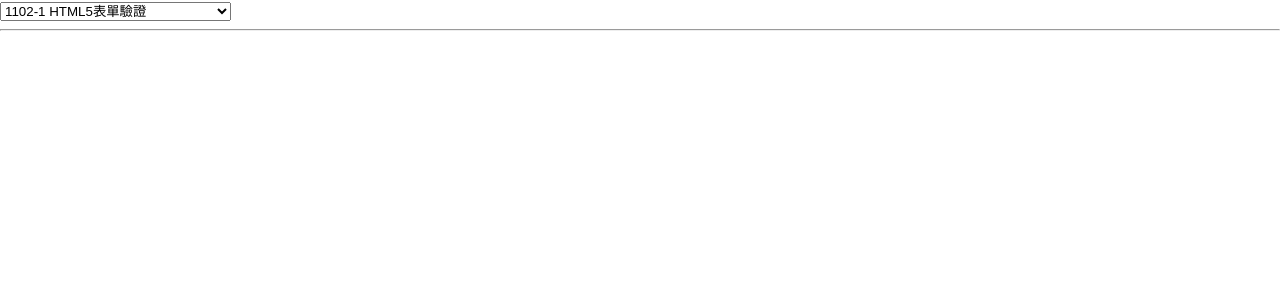
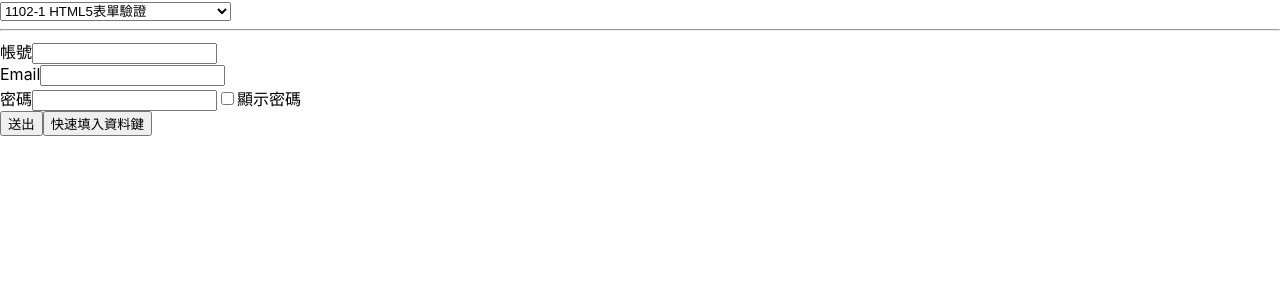
Before and after one commit to enchil/React, a React (Create React App) app: page / in a window 1280 px wide. Shown: the top 300 px of the page. Built offline with nearby package versions, Linux system fonts and the light colour scheme.

Commit message:
HTML5 表單驗證

```diff
--- a/src/ex-1102-1/HTML5ValidForm.js
+++ b/src/ex-1102-1/HTML5ValidForm.js
@@ -1,4 +1,138 @@
-function HTML5ValidForm(params) {
-    return<></>
+import { useState } from 'react'
+
+function HTML5ValidForm() {
+  //   const [username, setUsername] = useState('')
+  //   const [password, setPassword] = useState('')
+
+  const [user, setUser] = useState({
+    username: '',
+    email: '',
+    password: '',
+  })
+
+  //紀錄欄位錯誤的訊息
+  const [fieldErrors, setFieldErrors] = useState({
+    username: '',
+    email: '',
+    password: '',
+  })
+
+  // true = 呈現密碼 / false = 隱藏密碼
+  const [show, setShow] = useState(false)
+
+  const handleFieldChange = (e) => {
+    //console.log(e.target.type, e.target.name, e.target.value)
+    // computed property name
+    // https://developer.mozilla.org/en-US/docs/Web/JavaScript/Reference/Operators/Object_initializer#computed_property_names
+    const newUser = { ...user, [e.target.name]: e.target.value }
+    setUser(newUser)
+  }
+
+  const handleFormSubmit = (e) => {
+    //阻擋預設form送出的行為
+    e.preventDefault()
+
+    //得到輸入值的方式
+    //第1種，從state直接得到
+    console.log(user)
+
+    //第2種，從Formdata得到
+    const formData = new FormData(e.target)
+    console.log(
+      formData.get('username'),
+      formData.get('email'),
+      formData.get('password')
+    )
+
+    //其他驗證 修改
+
+    //送到伺服器
+  }
+
+  const handleFormInvalid = (e) => {
+    //阻擋預設行為-關掉泡泡訊息
+    e.preventDefault()
+    console.log(e.target.name, e.target.validationMessage)
+    setFieldErrors({
+      ...fieldErrors,
+      [e.target.name]: e.target.validationMessage,
+    })
+  }
+
+  //有錯誤訊息之後，使用正回頭填欄位時，要把目前正在修改的欄位的錯誤訊息清空
+  const hanedleFormChange = (e) => {
+    setFieldErrors({
+      ...fieldErrors,
+      [e.target.name]: '',
+    })
+  }
+
+  return (
+    <>
+      <form
+        onSubmit={handleFormSubmit}
+        onInvalid={handleFormInvalid}
+        onChange={hanedleFormChange}
+      >
+        <label>帳號</label>
+        <input
+          type="text"
+          name="username"
+          value={user.username}
+          onChange={handleFieldChange}
+          required
+          //required是這個欄位必填
+        />
+        <span>{fieldErrors.username}</span>
+        <br />
+        <label>Email</label>
+        <input
+          type="email"
+          name="email"
+          value={user.email}
+          onChange={handleFieldChange}
+          required
+        />
+        <span>{fieldErrors.email}</span>
+
+        <br />
+        <label>密碼</label>
+        <input
+          type={show ? 'text' : 'password'}
+          name="password"
+          value={user.password}
+          onChange={handleFieldChange}
+          required
+        />
+        <span>{fieldErrors.password}</span>
+
+        <input
+          type="checkbox"
+          name="show"
+          checked={show}
+          onChange={() => {
+            setShow(!show)
+          }}
+        />
+        <label>顯示密碼</label>
+        <br />
+        {/* button沒加 type 等於type="submit" */}
+        <button type="submit">送出</button>
+        <button
+          type="button"
+          onClick={() => {
+            setUser({
+              username: 'cat',
+              email: 'moji@momo',
+              password: 'mojimoji',
+            })
+          }}
+        >
+          快速填入資料鍵
+        </button>
+      </form>
+    </>
+  )
 }
+
 export default HTML5ValidForm
```
